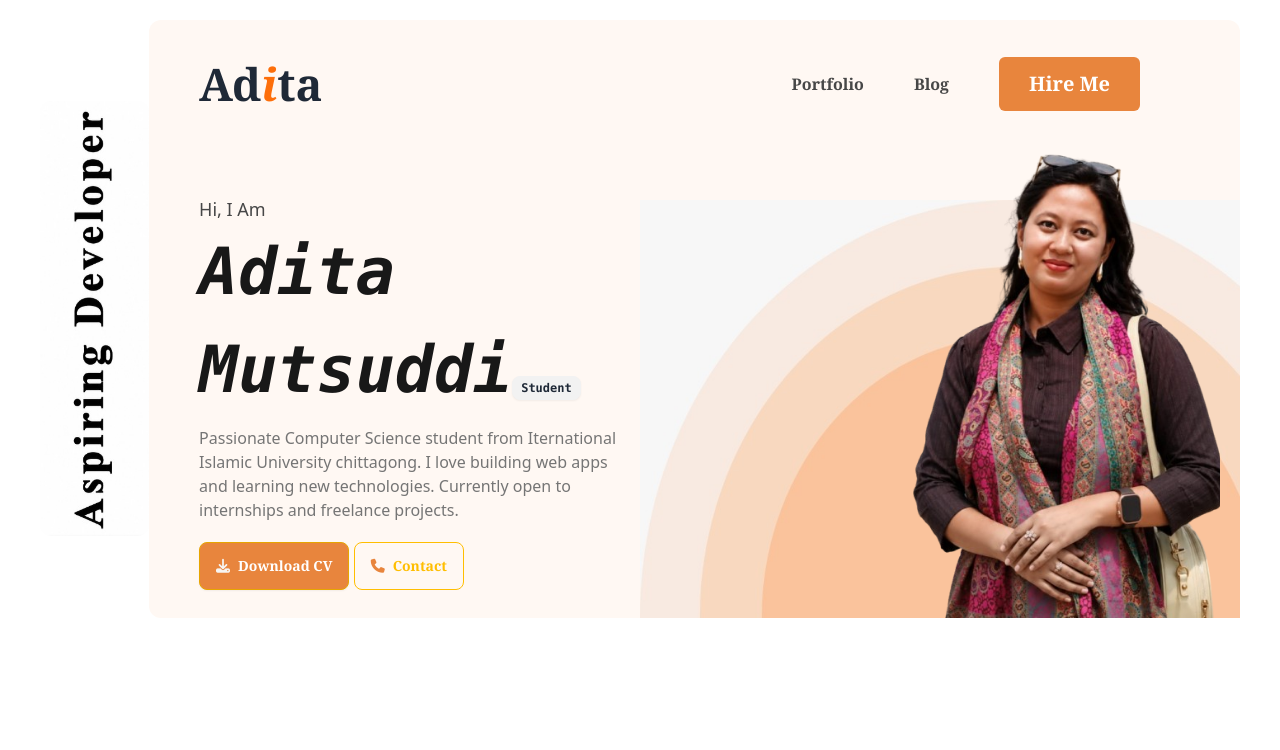
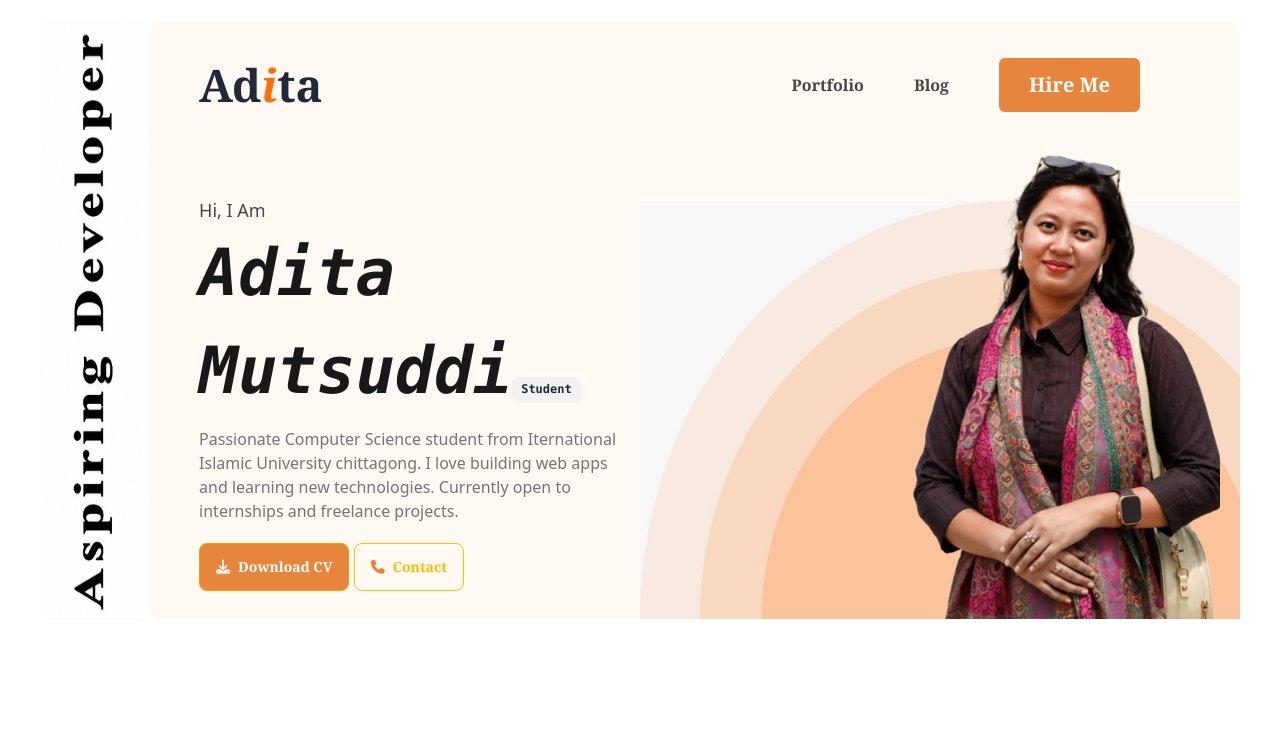
Before and after one commit to Adita-02/Portfolio1, a plain HTML site: page index.html in a window 1280 px wide. Shown: the top 750 px of the page. Drawn offline with nearby package versions, Linux system fonts and the light colour scheme; a web font is replaced by a local one.

Commit message:
first commit

```diff
--- a/index.html
+++ b/index.html
@@ -11,7 +11,7 @@
 </head>
 <header class="flex items-center justify-between px-[40px] py-[20px]">
     <div>
-        <img class="w-[120px] h-auto rounded-xl" src="images/WhatsApp Image 2026-05-16 at 9.59.00 PM.jpeg" alt="Developer">
+        <img class="w-[120px] h-[600px] rounded-xl" src="images/WhatsApp Image 2026-05-16 at 9.59.00 PM.jpeg" alt="Developer">
     </div>
 
    <div class="w-full bg-[#FFF8F3] rounded-xl">
```
